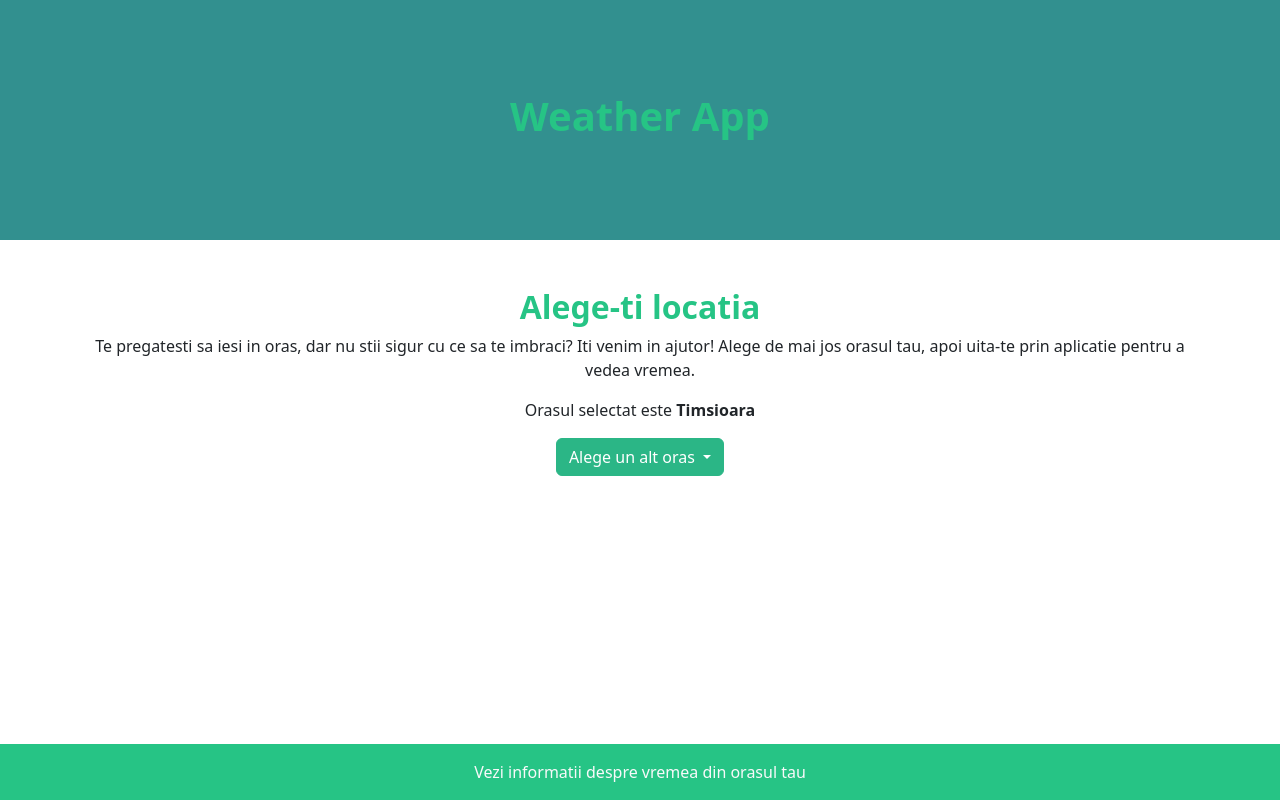
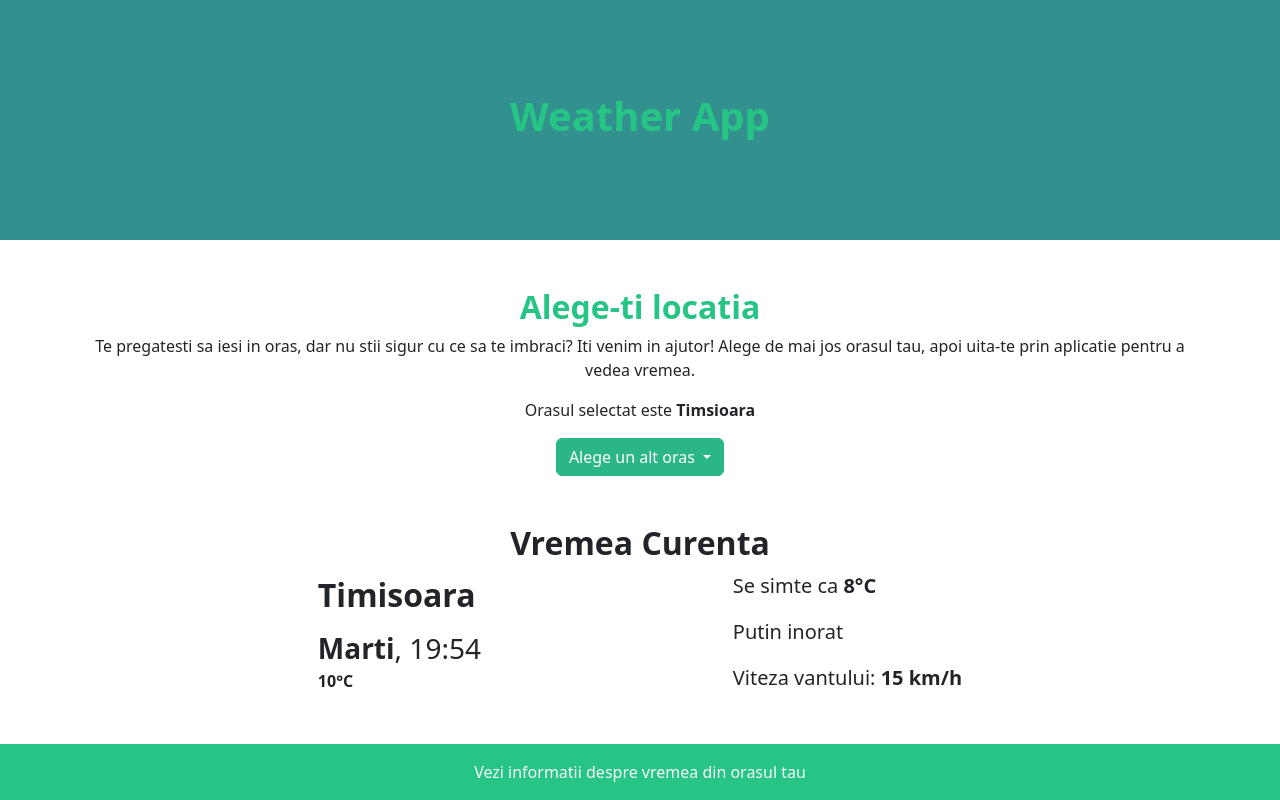
Before and after one commit to lucian-costachescu/weather-app, a plain HTML site: page index.html in a window 1280 px wide. Drawn offline with nearby package versions, Linux system fonts and the light colour scheme.

Commit message:
added current weather section

```diff
--- a/index.html
+++ b/index.html
@@ -5,17 +5,17 @@
     <meta http-equiv="X-UA-Compatible" content="IE=edge" />
     <meta name="viewport" content="width=device-width, initial-scale=1.0" />
     <link
-    href="https://cdn.jsdelivr.net/npm/bootstrap@5.3.0-alpha1/dist/css/bootstrap.min.css"
-    rel="stylesheet"
-    integrity="sha384-GLhlTQ8iRABdZLl6O3oVMWSktQOp6b7In1Zl3/Jr59b6EGGoI1aFkw7cmDA6j6gD"
-    crossorigin="anonymous"
+      href="https://cdn.jsdelivr.net/npm/bootstrap@5.3.0-alpha1/dist/css/bootstrap.min.css"
+      rel="stylesheet"
+      integrity="sha384-GLhlTQ8iRABdZLl6O3oVMWSktQOp6b7In1Zl3/Jr59b6EGGoI1aFkw7cmDA6j6gD"
+      crossorigin="anonymous"
     />
     <link href="index.css" rel="stylesheet" />
     <title>Weather App</title>
   </head>
   <body>
     <header class="bg-primary d-flex align-items-center justify-content-center">
-      <div class="container ">
+      <div class="container">
         <h1 class="text-center text-primary">Weather App</h1>
       </div>
     </header>
@@ -28,9 +28,16 @@
             imbraci? Iti venim in ajutor! Alege de mai jos orasul tau, apoi
             uita-te prin aplicatie pentru a vedea vremea.
           </p>
-          <p class="text-center">Orasul selectat este <strong class="current-city">Timsioara</strong></p>
+          <p class="text-center">
+            Orasul selectat este <strong class="current-city">Timsioara</strong>
+          </p>
           <div class="dropdown d-flex justify-content-center">
-            <button class="btn btn-secondary dropdown-toggle" type="button" data-bs-toggle="dropdown" aria-expanded="false">
+            <button
+              class="btn btn-secondary dropdown-toggle"
+              type="button"
+              data-bs-toggle="dropdown"
+              aria-expanded="false"
+            >
               Alege un alt oras
             </button>
             <ul class="dropdown-menu">
@@ -46,10 +53,36 @@
           </div>
         </div>
       </section>
+      <section class="current-weather">
+        <div class="container">
+          <h2 class="text-center">Vremea Curenta</h2>
+          <div class="d-flex justify-content-evenly">
+            <div class="px-3">
+              <div class="fs-2 mb-2">
+                <strong>Timisoara</strong>
+              </div>
+              <div class="fs-3">
+                <strong>Marti</strong>, 19:54
+              </div>
+              <div>
+                <strong>10°C</strong>
+                <img />
+              </div>
+            </div>
+            <div class="px-3">
+              <p class="fs-5">Se simte ca <strong>8°C</strong></p>
+              <p class="fs-5">Putin inorat</p>
+              <p class="fs-5">Viteza vantului: <strong>15 km/h</strong></p>
+            </div>
+          </div>
+        </div>
+      </section>
     </main>
     <footer class="bg-dark">
       <div class="container">
-        <p class="text-light text-center m-0 py-3">Vezi informatii despre vremea din orasul tau</p>
+        <p class="text-light text-center m-0 py-3">
+          Vezi informatii despre vremea din orasul tau
+        </p>
       </div>
     </footer>
     <script
```
